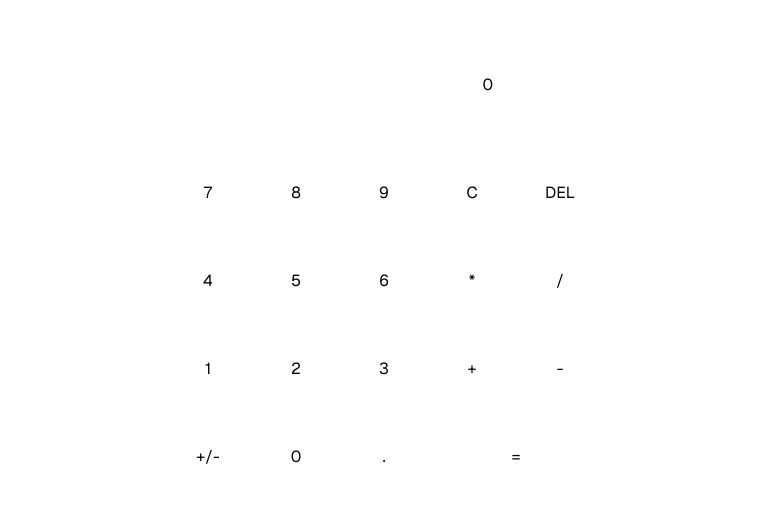
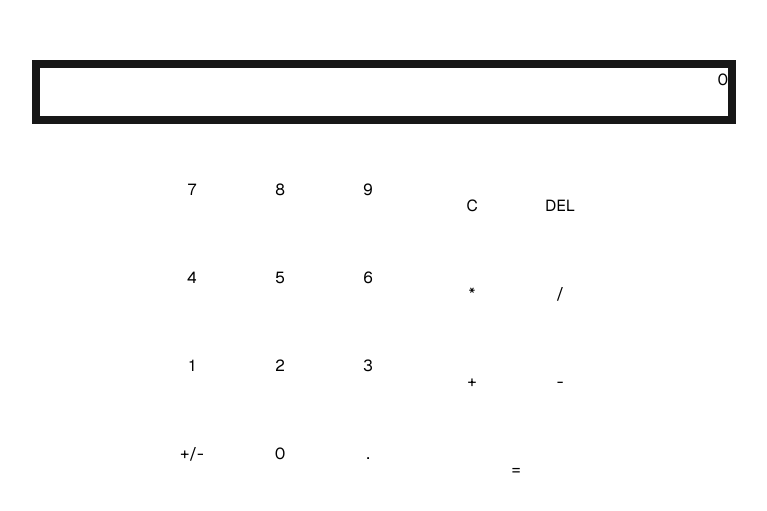
Before and after one commit to ma-brandonjh/test_calculator, a Next.js app: page / in a window 1280 px wide. Shown: the part 119-630 px from the top of the page, without its empty margins (256-1023 px from the left). Built offline with nearby package versions, Linux system fonts and the light colour scheme.

Commit message:
modified answer box

```diff
--- a/src/app/page.tsx
+++ b/src/app/page.tsx
@@ -55,8 +55,8 @@ export default function Home() {
     <div className="flex min-h-screen items-center justify-center bg-zinc-50 font-sans">
       <main className="flex min-h-screen w-full max-w-3xl flex-col items-center justify-evenly py-32 px-8 bg-white dark:bg-black">
 
-        <div className="flex flex-col bg-white">
-          <text className="text-right">{equation}</text>
+        <div className="flex flex-col w-full h-16 border-8  bg-white">
+          <span className="flex text-right">{equation}</span>
           <input className="text-black text-right" type="text" value={result} defaultValue={0} readOnly/>
         </div>
         <div className="grid grid-cols-5 gap-6 text-center">
@@ -65,7 +65,7 @@ export default function Home() {
               button_number.reverse().map((button: string[]) =>
                 (
                   button.map((number: string) => (
-                    <button className="bg-white text-black w-16 h-16" key={number} onClick={() => button_action(number)}>
+                    <button className="bg-white text-black w-8 h-8" key={number} onClick={() => button_action(number)}>
                       {number}
                     </button>
                   ))
```
